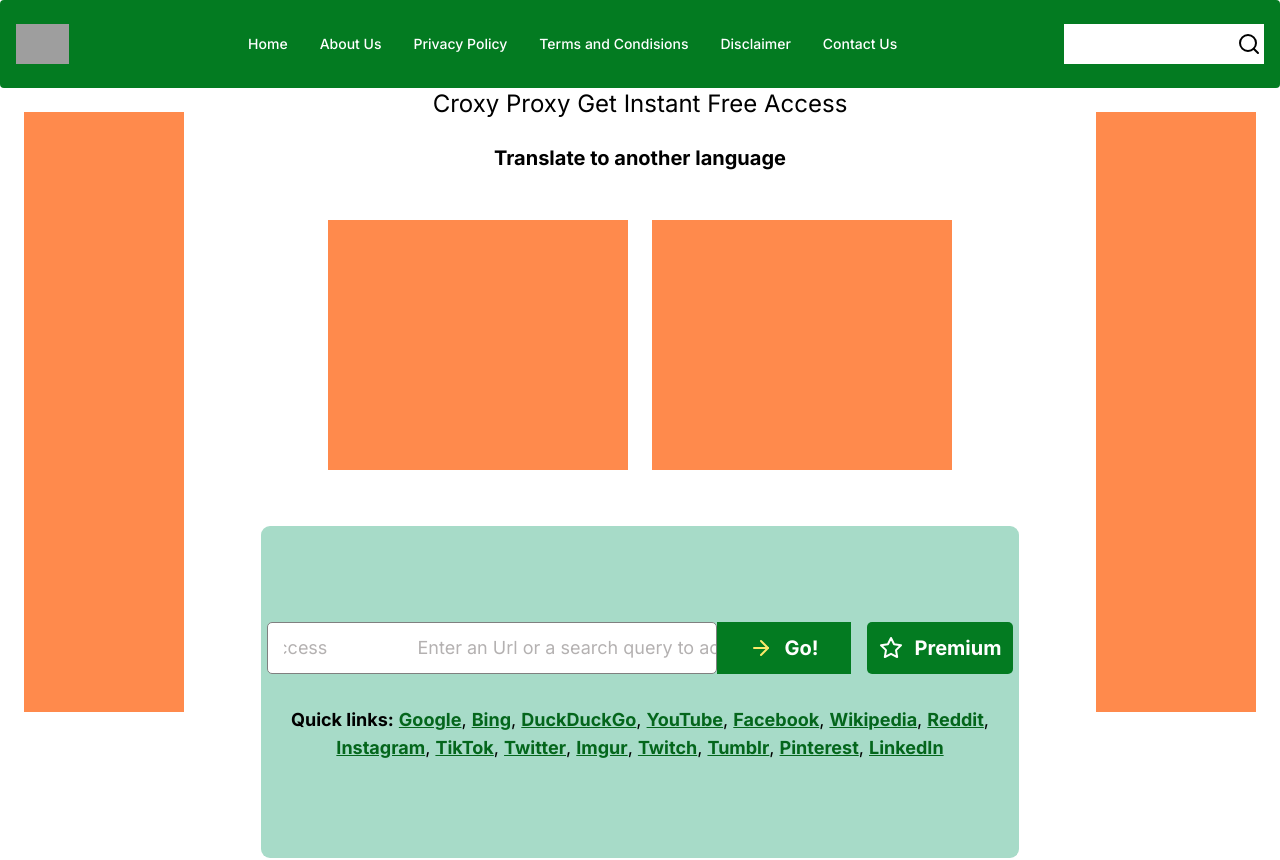
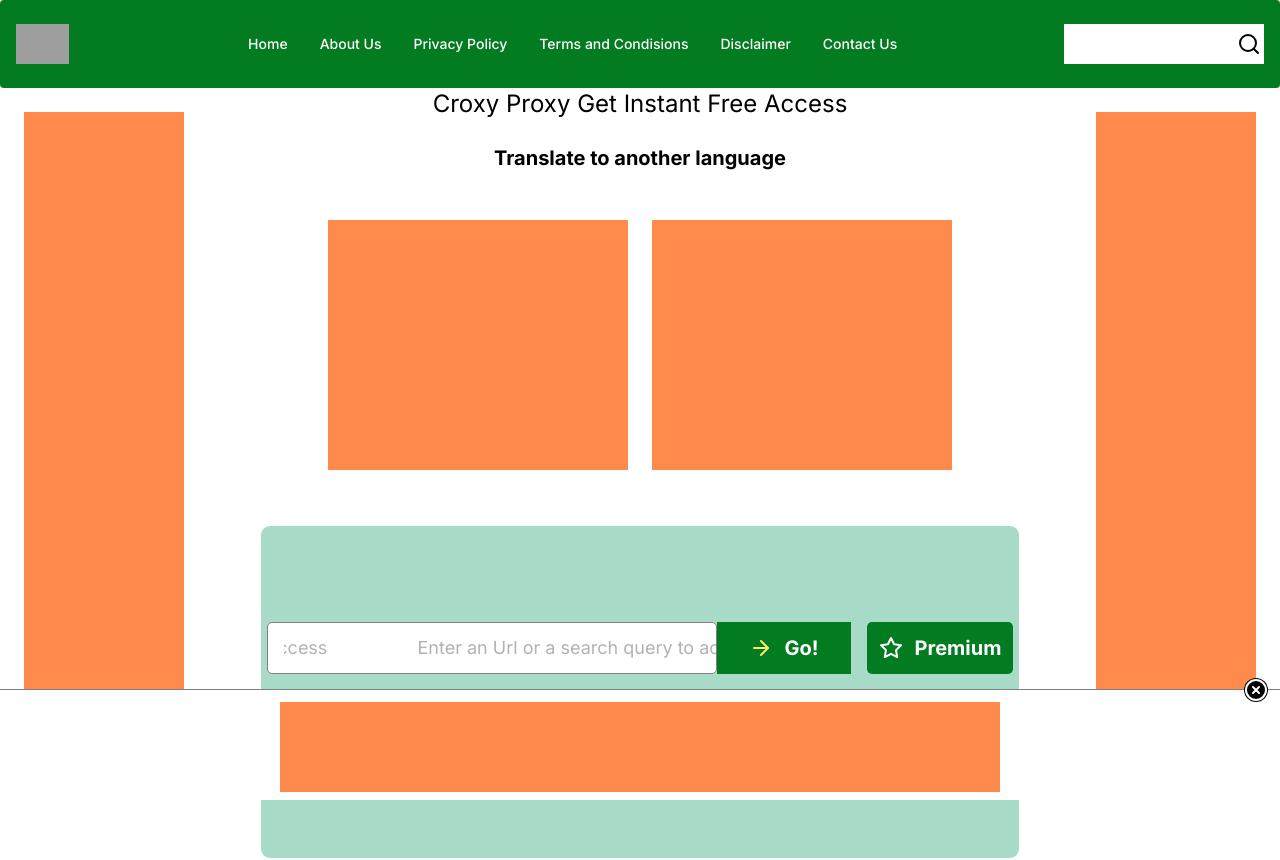
Before and after one commit to faisalakandha/proxy-site-bd, a Next.js app in the folder frontend/: page / in a window 1280 px wide. Shown: the top 860 px of the page. Built offline with nearby package versions, Linux system fonts and the light colour scheme; grey boxes are pictures that could not be loaded.

Commit message:
Bottom ad sticky added

```diff
--- a/frontend/app/layout.tsx
+++ b/frontend/app/layout.tsx
@@ -1,3 +1,5 @@
+'use client';
+
 import type { Metadata } from "next";
 import { Inter } from "next/font/google";
 import { Footer, ThemeModeScript } from "flowbite-react";
@@ -5,19 +7,25 @@
 import { SiteFooter } from "@/src/Footer";
 import { Header } from "@/src/Header";
 import { HeaderMobile } from "@/src/Header-Mobile";
+import SiteDownAdFooter from "@/src/Ads/SiteDownAdFooter";
+import { CircleX } from "lucide-react";
+import { useState } from "react";
 
 const inter = Inter({ subsets: ["latin"] });
 
-export const metadata: Metadata = {
-  title: "Croxy Proxy",
-  description: "Unlock any website",
-};
+// export const metadata: Metadata = {
+//   title: "Croxy Proxy",
+//   description: "Unlock any website",
+// };
 
 export default function RootLayout({
   children,
 }: Readonly<{
   children: React.ReactNode;
 }>) {
+
+  const [bottomAdClose, setBottomAdClose] = useState(true);
+
   return (
     <html lang="en">
       <head>
@@ -33,6 +41,14 @@
         <div>
           {children}
         </div>
+        <div style={{ borderTop: '1px solid grey', display: bottomAdClose ? 'block' : 'none', zIndex:'80' }} className='hidden md:block sticky bottom-0 py-2 bg-white'>
+          <CircleX onClick={() => { setBottomAdClose(false) }} style={{ marginTop: '-20px', borderRadius: '20px', cursor: 'pointer' }} className="ml-auto mr-3 text-white bg-black" />
+          <div className="flex items-center justify-center">
+            <div style={{ height: '90px', width: '720px' }} className="bg-orange-400">
+
+            </div>
+          </div>
+        </div>
         <SiteFooter />
       </body>
     </html>
```
Also changed, not shown: 1 other file (tests, documents, lock files or other folders).
